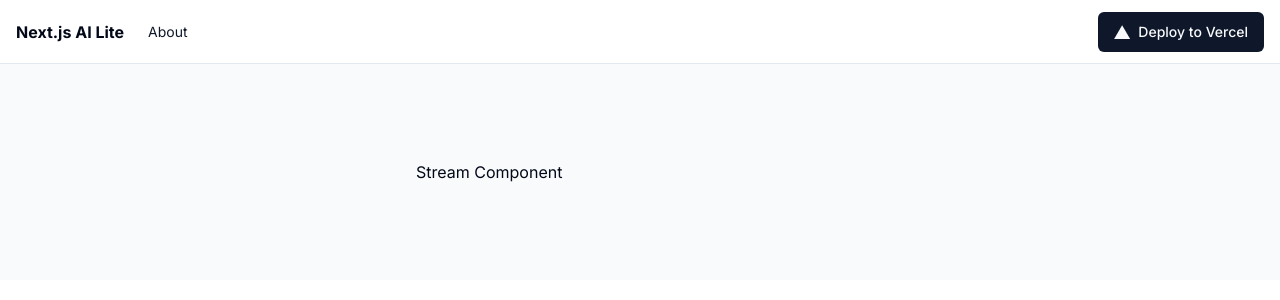
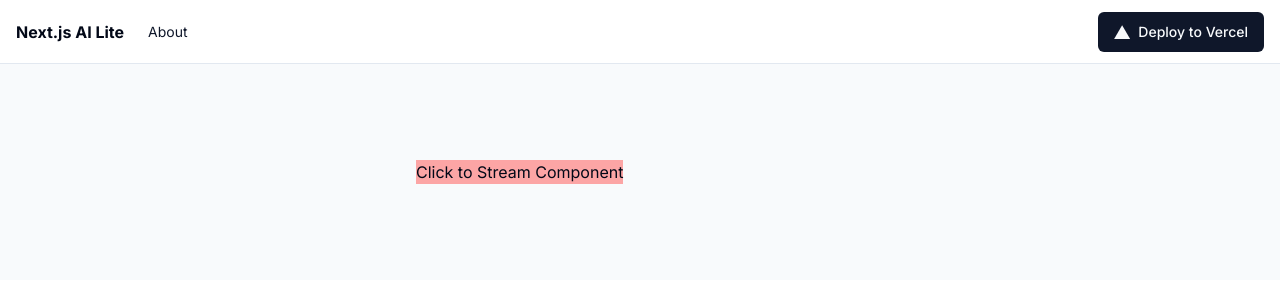
Before and after one commit to mattjared/nextjs-ai-lite, a Next.js app: page /example in a window 1280 px wide. Shown: the top 300 px of the page. Built offline with nearby package versions, Linux system fonts and the light colour scheme.

Commit message:
Tyler Herro

```diff
--- a/src/app/example/page.tsx
+++ b/src/app/example/page.tsx
@@ -15,7 +15,7 @@ export default function Example() {
           setComponent(await streamComponent());
         }}
       >
-        <button>Stream Component</button>
+        <button className="bg-red-300">Click to Stream Component</button>
       </form>
       <div>{component}</div>
     </div>
```
Also changed, not shown: 1 other file (tests, documents, lock files or other folders).
